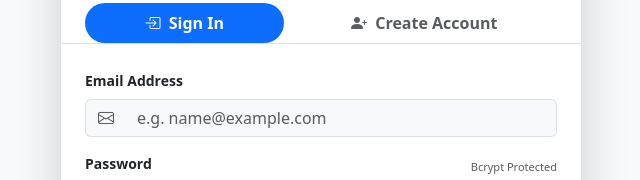
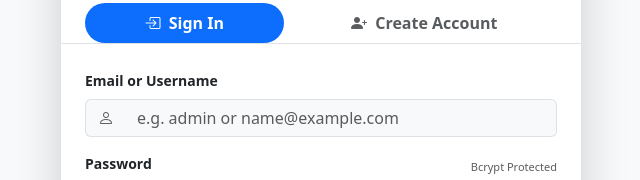
Before and after one commit to Phannoet-GH/pro-expense-tracker, a React (Vite) app: page /auth in a window 1280 px wide. Shown: the part 299-479 px from the top of the page, without its empty margins (319-959 px from the left). Built offline with nearby package versions, Linux system fonts and the light colour scheme.

Commit message:
fix: proxy error handler with json response, api request logger, username text input, and fallback error details

```diff
--- a/src/pages/Auth.jsx
+++ b/src/pages/Auth.jsx
@@ -136,16 +136,18 @@ export default function Auth() {
             /* ================= SIGN IN FORM ================= */
             <form onSubmit={handleLoginSubmit}>
               <div className="mb-3">
-                <label className="form-label small fw-semibold text-dark">Email Address</label>
+                <label className="form-label small fw-semibold text-dark">Email or Username</label>
                 <div className="input-group">
                   <span className="input-group-text bg-light border-end-0 text-muted">
-                    <i className="bi bi-envelope"></i>
+                    <i className="bi bi-person"></i>
                   </span>
                   <input
-                    type="email"
+                    type="text"
                     required
+                    autoCapitalize="none"
+                    autoComplete="username"
                     className="form-control bg-light border-start-0"
-                    placeholder="e.g. name@example.com"
+                    placeholder="e.g. admin or name@example.com"
                     value={loginData.email}
                     onChange={(e) => setLoginData(prev => ({ ...prev, email: e.target.value }))}
                   />
--- a/src/utils/api.js
+++ b/src/utils/api.js
@@ -15,17 +15,29 @@ export async function parseResponse(res) {
   }
 
   if (!text || !text.trim()) {
-    return { ok: res.ok, status: res.status, data: {} };
+    return {
+      ok: res.ok,
+      status: res.status,
+      data: res.ok
+        ? {}
+        : { error: `Server error (${res.status} ${res.statusText || 'No Content'}). Backend service may be unreachable.` }
+    };
   }
 
   try {
     const data = JSON.parse(text);
+    if (!res.ok && !data.error && data.message) {
+      data.error = data.message;
+    }
+    if (!res.ok && !data.error) {
+      data.error = `Request failed with HTTP ${res.status} (${res.statusText || 'Error'})`;
+    }
     return { ok: res.ok, status: res.status, data };
   } catch {
     return {
       ok: false,
       status: res.status,
-      data: { error: text || 'Server returned invalid JSON response' }
+      data: { error: text || `Server returned invalid JSON (HTTP ${res.status})` }
     };
   }
 }
--- a/vite.config.js
+++ b/vite.config.js
@@ -10,7 +10,23 @@ export default defineConfig({
     proxy: {
       '/api': {
         target: 'http://127.0.0.1:5001',
-        changeOrigin: true
+        changeOrigin: true,
+        secure: false,
+        configure: (proxy) => {
+          proxy.on('error', (err, req, res) => {
+            console.error('[Vite Proxy Error]:', err.message, 'on', req.url);
+            if (!res.headersSent && res.writeHead) {
+              res.writeHead(502, { 'Content-Type': 'application/json' });
+              res.end(JSON.stringify({ error: `Proxy unable to reach backend service (${err.code || err.message}). Please ensure backend API is running on port 5001.` }));
+            }
+          });
+          proxy.on('proxyReq', (proxyReq, req) => {
+            console.log(`[Vite Proxy] ${req.method} ${req.url} -> http://127.0.0.1:5001`);
+          });
+          proxy.on('proxyRes', (proxyRes, req) => {
+            console.log(`[Vite Proxy] ${req.method} ${req.url} <- Status: ${proxyRes.statusCode}`);
+          });
+        }
       }
     }
   }
```
Also changed, not shown: 1 other file (tests, documents, lock files or other folders).
